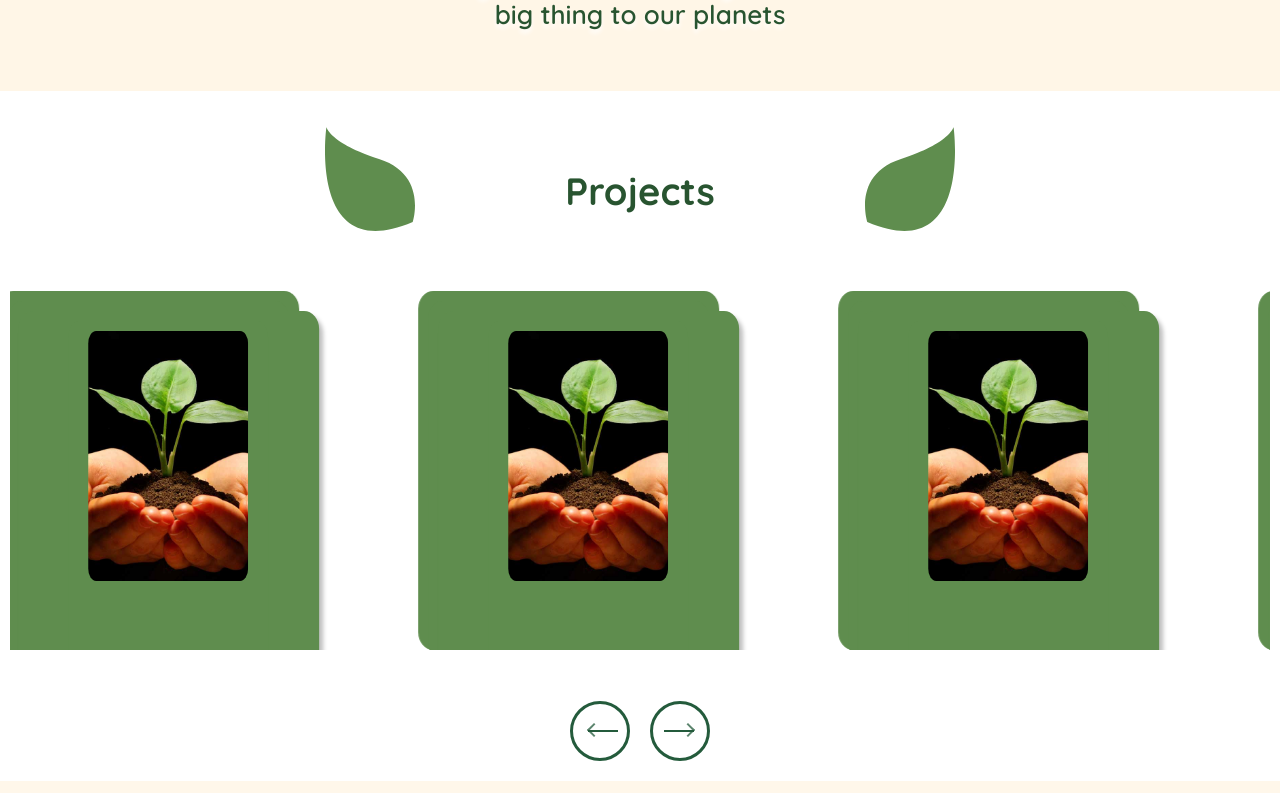
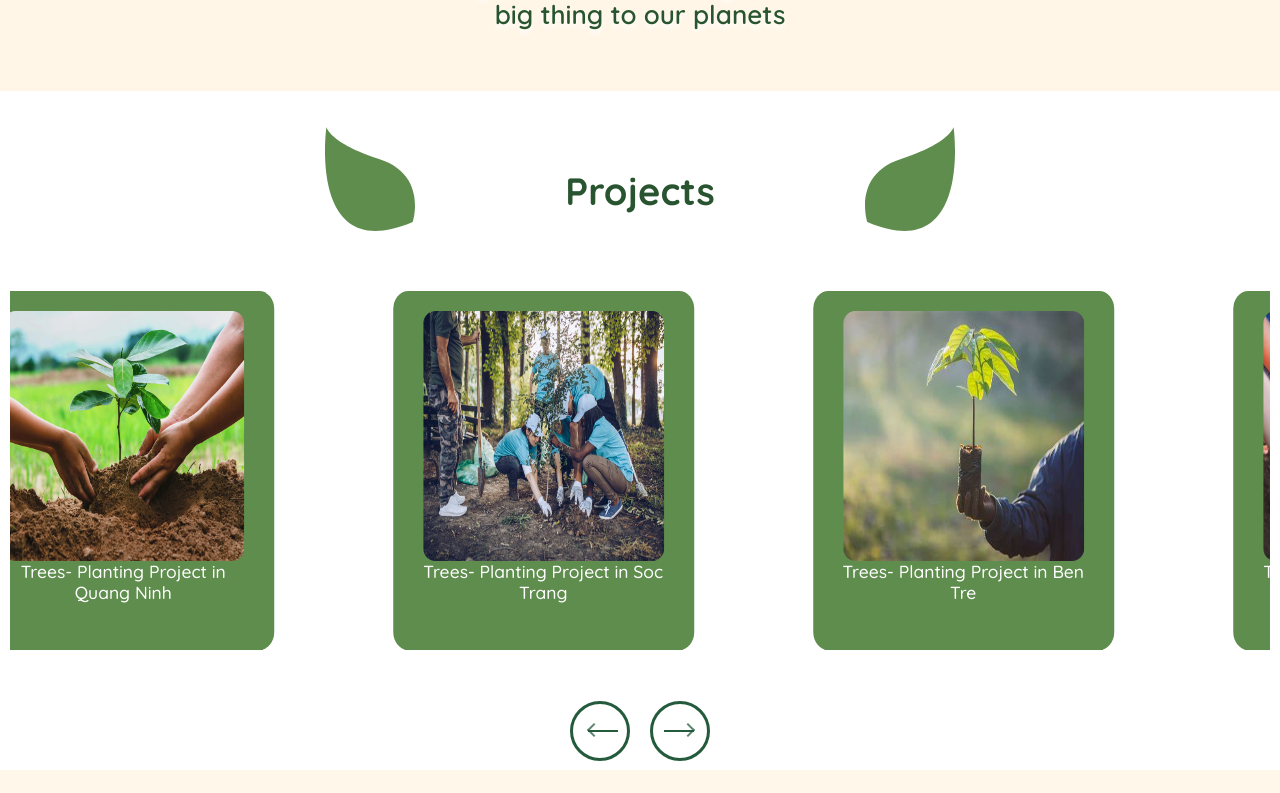
Before and after one commit to Trinhhayoo/DonateTreeSmallProject, a React (Create React App) app: page / in a window 1280 px wide. Shown: the part 3467-4260 px from the top of the page. Built offline with nearby package versions, Linux system fonts and the light colour scheme.

Commit message:
review Project

```diff
--- a/src/components/Layout/DefaultLayout/Projects/Project.jsx
+++ b/src/components/Layout/DefaultLayout/Projects/Project.jsx
@@ -2,32 +2,59 @@ import styles from './Projects.module.scss';
 import classNames from 'classnames/bind';
 import logo from '../../../../svg/2xlogo.svg';
 import projectItem from '../../../../image/plant_offer.jpg';
+// import { FontAwesomeIcon } from '@fortawesome/react-fontawesome';
+import arrow from './arrow.svg';
 import React, { useState } from 'react';
 import Slider from 'react-slick';
 import 'slick-carousel/slick/slick.css';
 import 'slick-carousel/slick/slick-theme.css';
-import { dataDigitalBestSeller } from './data';
+import { data } from './data';
+import { BsArrowLeft, BsArrowRight } from 'react-icons/bs';
 
+// import { faCircleArrowLeft, faCircleArrowRight } from '@fortawesome/free-solid-svg-icons';
 const cx = classNames.bind(styles);
 
 const images = [projectItem, projectItem, projectItem, projectItem, projectItem, projectItem];
 
 const Projects = () => {
     const settings = {
-        className: 'center',
         dots: true,
-        centerMode: true,
-        centerPadding: 0,
+
+        centerPadding: '10px',
         infinite: true,
         slidesToShow: 3,
         slidesToScroll: 1,
+        arrows: true,
         autoplay: true,
         speed: 3000,
         autoplaySpeed: 3000,
-        cssEase: 'linear',
+
+        // cssEase: "linear",
+        responsive: [
+            {
+                breakpoint: 768,
+                settings: {
+                    arrows: true,
+                    slidesToShow: 2,
+                },
+            },
+            {
+                breakpoint: 480,
+                settings: {
+                    arrows: true,
+                    slidesToShow: 1,
+                },
+            },
+        ],
     };
+    const renderSlides = data.map((num) => (
+        <div className="wrap-slide">
+            <img className="trending-img" key={num.id} src={num.linkImg} alt="" />
+            <h3 className="content-slide">{num.title}</h3>
+        </div>
+    ));
     return (
-        <div>
+        <div className={cx('wrapper')}>
             <div className={cx('header')}>
                 <div className={cx('logo', 'logo-revert')}>
                     <img className={cx('logo-img')} src={logo} alt="" style={{ fill: 'rgb(164, 190, 12' }} />
@@ -37,18 +64,12 @@ const Projects = () => {
                     <img src={logo} alt="" className={cx('logo-img')} style={{ color: ' #a4be7b' }} />
                 </div>
             </div>
-            <Slider {...settings}>
-                {dataDigitalBestSeller.map((item) => (
-                    <div className={cx('project_list')}>
-                        <div className={cx('project_item')}>
-                            <div className={cx('project-img-wrapper')}>
-                                <img src={projectItem} alt="" className={cx('project-img')} />
-                            </div>
-                            <h6 className={cx('project-title')}>Dự án trồng 1000 cây xanh ở Bình Phước</h6>
-                        </div>
-                    </div>
-                ))}
-            </Slider>
+
+            <section className="center slider">
+                <div>
+                    <Slider {...settings}>{renderSlides}</Slider>
+                </div>
+            </section>
         </div>
     );
 };
--- a/src/components/Layout/DefaultLayout/Projects/data.jsx
+++ b/src/components/Layout/DefaultLayout/Projects/data.jsx
@@ -4,7 +4,7 @@ import image3 from '../../../../image/pro2.jpg';
 import image4 from '../../../../image/pro3.jpg';
 import image5 from '../../../../image/pro4.jpg';
 
-export const dataDigitalBestSeller = [
+export const data = [
     {
         id: 1,
         title: 'Trees- Planting Project in Binh Phuoc',
```
